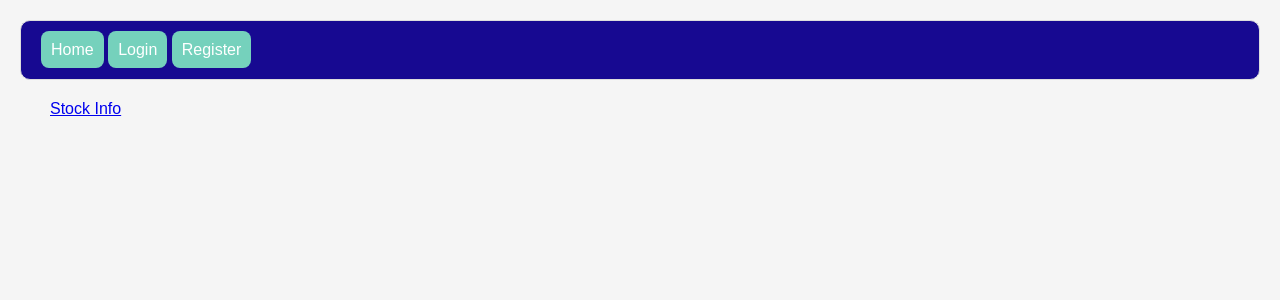
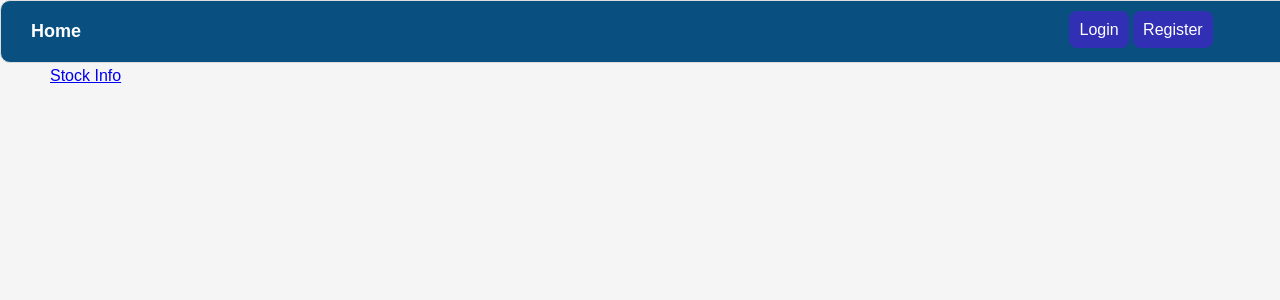
Before and after one commit to MinhHiepPHAM/backend_projects, a Django app: page /home/ in a window 1280 px wide. Shown: the top 300 px of the page. Run offline with Django 4.2, Linux system fonts and the light colour scheme.

Commit message:
update fontend in both authentication and stock price app

```diff
--- a/myproject/authentication/static/css/authentication.css
+++ b/myproject/authentication/static/css/authentication.css
@@ -1,11 +1,10 @@
 .button {
-    background-color: #75d1bc;
+    text-decoration: none;
     color: white;
+    font-size: 16px;
     padding: 10px 10px;
     text-align: center;
     text-decoration: none;
-    /*display: inline-block;*/
-    font-size: 16px;
-    cursor: pointer;
     border-radius: 8px;
+    background-color: #312fb3;
 }
--- a/myproject/authentication/static/css/home.css
+++ b/myproject/authentication/static/css/home.css
@@ -1,21 +1,27 @@
-.home-container {
-    margin: 1rem;
-    text-align: left;
+div.home-container {
     padding: 20px 20px;
-    margin: 20px;
-    background-color:rgb(23, 9, 145);
+    padding-right: 25px;
+    background-color:rgb(9, 80, 128);
     border: 1px solid #ddd;
     border-radius: 10px;
+    text-align: center;
+    display: inline-block;
+    width: 98%;
 
 }
+div.home-container div {
+    float: left;
+    padding-right: 5%;
+}
+
 .home-link {
     text-decoration: none;
     color: white;
-    font-size: 16px;
-    /*font-weight: bold;*/
+    font-size: 18px;
+    font-weight: bold;
     padding: 10px 10px;
     text-align: center;
     text-decoration: none;
     border-radius: 8px;
-    background-color: #75d1bc;
+    background-color: rgb(9, 80, 128);
 }
--- a/myproject/templates/base.html
+++ b/myproject/templates/base.html
@@ -10,15 +10,6 @@
         <script src="https://code.jquery.com/jquery-3.6.4.min.js"></script>
     </head>
     <body>
-        <div class="home-container">
-            <a href="{% url 'home' %}" class="home-link">Home</a>
-            {% if user.is_authenticated %}
-                <a href="{% url 'logout' %}" class="button">Logout</a>
-            {% else %}
-                <a href="{% url 'login' %}" class="button">Login</a>
-                <a href="{% url 'register' %}" class="button">Register</a>
-            {% endif %}
-        </div>
         {% block content %}{% endblock content %}
     </body>
 </html>
--- a/myproject/templates/home.html
+++ b/myproject/templates/home.html
@@ -2,6 +2,19 @@
 
 {% block content %}
 
+<div class="home-container">
+    <div>
+        <a href="{% url 'home' %}" class="home-link" >Home</a>
+    </div>
+    <div style="float: right;">
+        {% if user.is_authenticated %}
+            <a href="{% url 'logout' %}" class="button">Logout</a>
+        {% else %}
+            <a href="{% url 'login' %}" class="button">Login</a>
+            <a href="{% url 'register' %}" class="button">Register</a>
+        {% endif %}
+    </div>
+</div>
 <div>
     <a href="/stock" style="margin-left: 50px;">Stock Info</a>
 </div>
--- a/myproject/templates/password_reset/password_reset.html
+++ b/myproject/templates/password_reset/password_reset.html
@@ -1,6 +1,12 @@
 {% extends 'base.html' %}
 
 {% block content %}
+
+<div class="home-container">
+    <div>
+        <a href="{% url 'home' %}" class="home-link">Home</a>
+    </div>
+  </div>
 
 <form method="POST" action="{% url 'password_reset' %}">
 	{% csrf_token %}
--- a/myproject/templates/password_reset/password_reset_complete.html
+++ b/myproject/templates/password_reset/password_reset_complete.html
@@ -1,4 +1,10 @@
 {% extends 'base.html' %}
+
+<div class="home-container">
+  <div>
+      <a href="{% url 'home' %}" class="home-link">Home</a>
+  </div>
+</div>
 
 {% block content %}
   <h2>Password Reset Complete</h2>
--- a/myproject/templates/password_reset/password_reset_confirm.html
+++ b/myproject/templates/password_reset/password_reset_confirm.html
@@ -1,6 +1,11 @@
 {% extends 'base.html' %}
 
 {% block content %}
+  <div class="home-container">
+    <div>
+        <a href="{% url 'home' %}" class="home-link">Home</a>
+    </div>
+  </div>
   <h2>Reset Password</h2>
   <form method="post">
     {% csrf_token %}
--- a/myproject/templates/users/dashboard.html
+++ b/myproject/templates/users/dashboard.html
@@ -1,6 +1,12 @@
 {% extends 'base.html' %}
 
 {% block content %}
+
+    <div class="home-container">
+        <div>
+            <a href="{% url 'home' %}" class="home-link">Home</a>
+        </div>
+    </div>
 
     <div>
         <div>
--- a/myproject/templates/users/login.html
+++ b/myproject/templates/users/login.html
@@ -1,6 +1,12 @@
 {% extends 'base.html' %}
 
 {% block content %}
+
+<div class="home-container">
+    <div>
+        <a href="{% url 'home' %}" class="home-link">Home</a>
+    </div>
+</div>
 
 {% if form.errors %}
     <div class="alert alert-danger">
--- a/myproject/templates/users/register.html
+++ b/myproject/templates/users/register.html
@@ -1,6 +1,12 @@
 {% extends 'base.html' %}
 
 {% block content %}
+<div class="home-container">
+    <div>
+        <a href="{% url 'home' %}" class="home-link">Home</a>
+    </div>
+</div>
+
 <h2>Sign Up</h2>
 {% if form.errors %}
     <div class="alert alert-danger">
```
Also changed, not shown: myproject/templates/password_reset/password_reset_done.html (+6 -1 lines).
